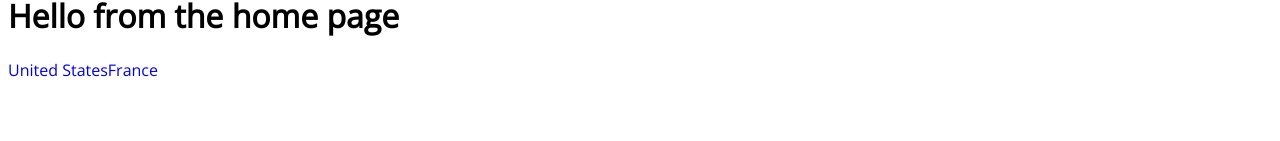
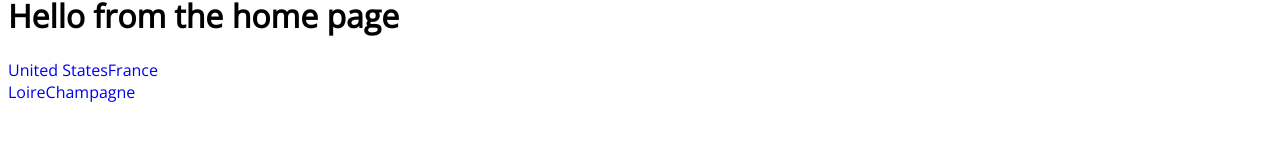
Before and after one commit to r-maloney/Somm-Planet, a React (Create React App) app in the folder frontend/: page /region/1 in a window 1280 px wide. Shown: the part 179-320 px from the top of the page. Built offline with nearby package versions, Linux system fonts and the light colour scheme; no server answers.

Commit message:
renered all regions navlinks onto homepage

```diff
--- a/frontend/src/App.js
+++ b/frontend/src/App.js
@@ -5,6 +5,7 @@ import * as sessionActions from "./store/session";
 import Navigation from "./components/Navigation";
 import HomePage from "./components/HomePage";
 import Country from "./components/Country";
+import Region from "./components/Region";
 
 function App() {
   const dispatch = useDispatch();
@@ -18,6 +19,7 @@ function App() {
       <Navigation isLoaded={isLoaded} />
       <HomePage />
       <Country />
+      <Region />
       <Switch>
         <Route path='/api/france'></Route>
       </Switch>
--- a/frontend/src/components/Region/Region.js
+++ b/frontend/src/components/Region/Region.js
@@ -0,0 +1,28 @@
+import { Route, NavLink } from "react-router-dom";
+import { useSelector, useDispatch } from "react-redux";
+import { useEffect } from "react";
+import { getRegions } from "../../store/region";
+
+const Region = () => {
+  const dispatch = useDispatch();
+  const regions = useSelector((state) => Object.values(state.region));
+
+  useEffect(() => {
+    dispatch(getRegions());
+  }, [dispatch]);
+
+  return (
+    <div className='home'>
+      <div className='buttons'>
+        {regions.map((region) => (
+          <NavLink key={region.id} id={region.id} to={`/region/${region.id}`}>
+            {region.name}
+          </NavLink>
+        ))}
+      </div>
+      <Route path='/region/:regionId'></Route>
+    </div>
+  );
+};
+
+export default Region;
--- a/frontend/src/components/Region/index.js
+++ b/frontend/src/components/Region/index.js
@@ -0,0 +1,3 @@
+import Region from "./Region";
+
+export default Region;
```
Also changed, not shown: 1 other file (tests, documents, lock files or other folders).
